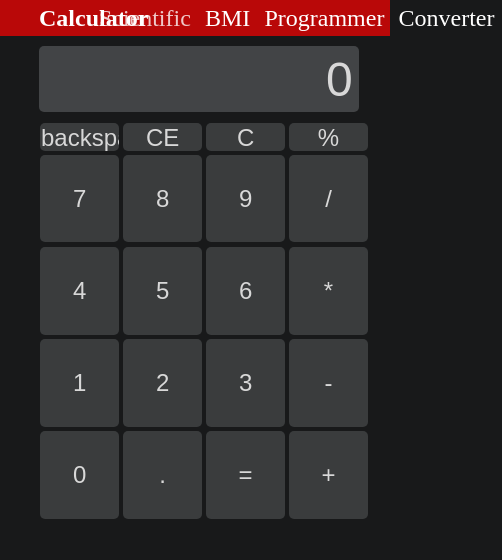
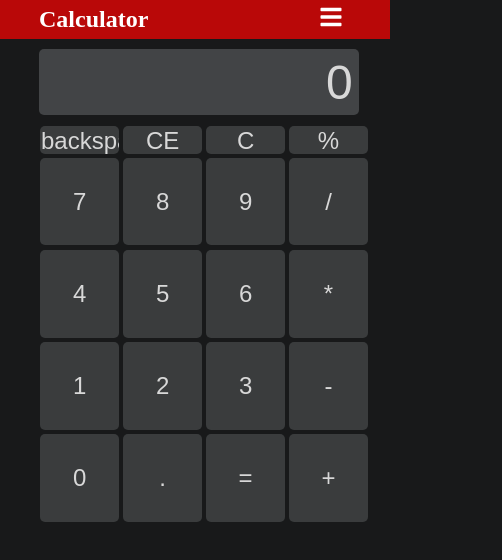
Before and after one commit to Junaidhassan99/next-calculator, a Next.js app: page /scientific in a window 390 px wide. Shown: the top 560 px of the page, 502 px wide, since content can reach past the window. Built offline with nearby package versions, Linux system fonts and the light colour scheme.

Commit message:
drawer icon added

```diff
--- a/components/AppBar.tsx
+++ b/components/AppBar.tsx
@@ -1,5 +1,7 @@
 import Link from "next/link";
 import { useState } from "react";
+
+import { FaBars } from "react-icons/fa";
 
 interface ActionType {
   title: string;
@@ -28,6 +30,8 @@ const actions: ActionType[] = [
 const AppBar: React.FC<{}> = ({ children }) => {
   const [currentlySelected, setCurrentlySelected] = useState("/scientific");
 
+  const [isDrawerEnabled, setIsDrawerEnabled] = useState(true);
+
   return (
     <div className="app-bar-background-color app-bar-parent">
       <div className="app-bar-title">
@@ -35,6 +39,11 @@ const AppBar: React.FC<{}> = ({ children }) => {
           <a className="app-bar-items">Calculator</a>
         </Link>
       </div>
+      {isDrawerEnabled ? (
+        <div>
+          <FaBars className="app-bar-item-not-selected drawer-icon" />
+        </div>
+      ) : (
         <nav>
           <div className="app-bar-actions-container">
             {actions.map((item) => {
@@ -59,6 +68,7 @@ const AppBar: React.FC<{}> = ({ children }) => {
             })}
           </div>
         </nav>
+      )}
     </div>
   );
 };
--- a/package.json
+++ b/package.json
@@ -14,6 +14,7 @@
     "next": "12.1.0",
     "react": "17.0.2",
     "react-dom": "17.0.2",
+    "react-icons": "^4.3.1",
     "react-redux": "^7.2.6"
   },
   "devDependencies": {
--- a/styles/app-bar.css
+++ b/styles/app-bar.css
@@ -45,6 +45,17 @@ body {
   color: rgba(255, 255, 255, 0.785);
 }
 
-.app-bar-background-color{
+.app-bar-background-color {
   background-color: rgba(255, 0, 0, 0.699);
 }
+
+.drawer-icon {
+  padding-right: 30px;
+}
+
+/*mobile screen */
+@media only screen and (max-width: 500px) {
+  .drawer-icon {
+    padding-right: 0px;
+  }
+}
```
Also changed, not shown: 1 other file (tests, documents, lock files or other folders). Lines whose indentation alone changed are shown as unchanged.
